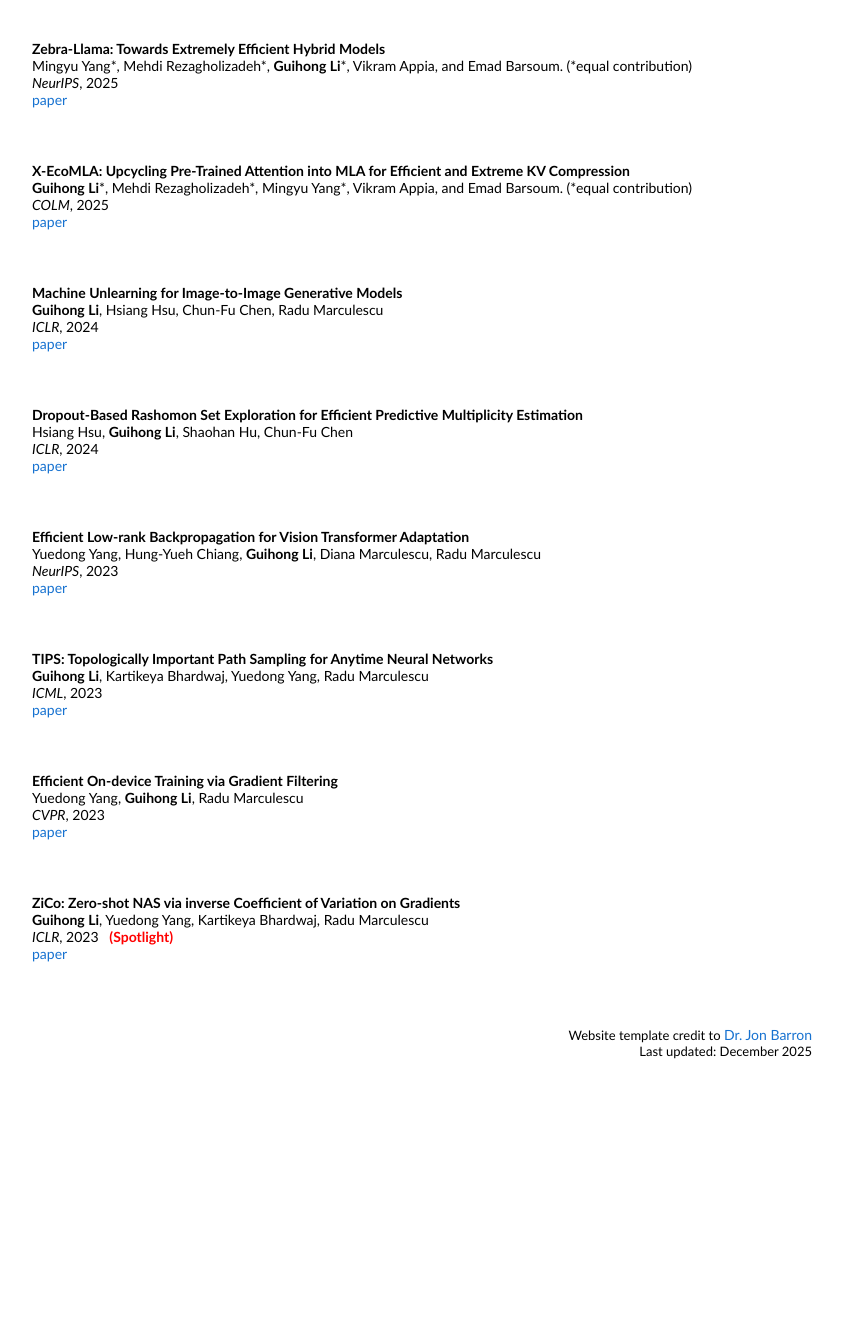
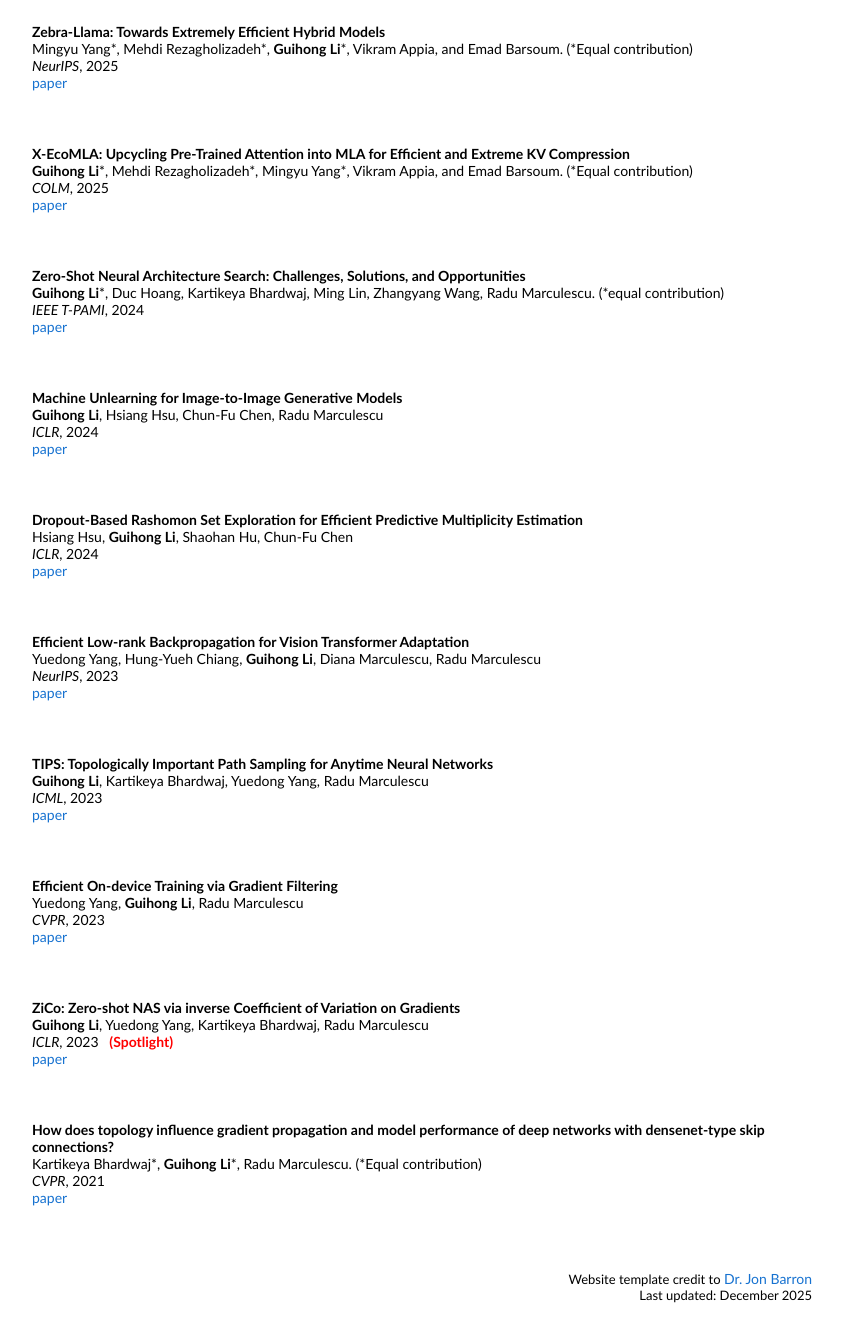
Before and after one commit to LiGuihong/LiGuihong.github.io, a plain HTML site: page index.html in a window 1280 px wide. Shown: the part 1413-2737 px from the top of the page, without its empty margins (228-1071 px from the left). Before the commit the page ends 2493 px from the top, so only its background shows below. Drawn offline with Linux system fonts and the light colour scheme; some icons are missing.

Commit message:
update PAPER

```diff
--- a/index.html
+++ b/index.html
@@ -43,7 +43,7 @@
                 <name>Guihong Li</name>
               </p>
               <p>
-                I'm a MTS (Member of Technical Staff) at <a href="https://www.amd.com/">AMD</a> where I focus on efficient AI system design. Before joining AMD, I obtained my Ph.D. degree from <a href="https://www.utexas.edu/">UT Austin</a> in May 2024 and Bachelor's degree from Beijing University of Posts and Telecommunications (BUPT) in June 2018.
+                I'm a MTS (Member of Technical Staff) at <a href="https://www.amd.com/">AMD</a> where I focus on efficient AI system design. Before joining AMD, I obtained my Ph.D. degree from <a href="https://www.utexas.edu/">UT Austin</a> in May 2024.
               </p>
               <p>
                 My current research interests include:
@@ -158,7 +158,7 @@
             <td style="padding:20px;width:100%;vertical-align:middle">
               <papertitle>Zebra-Llama: Towards Extremely Efficient Hybrid Models</papertitle>
               <br>
-              Mingyu Yang*, Mehdi Rezagholizadeh*, <b>Guihong Li</b>*, Vikram Appia, and Emad Barsoum. (*equal contribution)
+              Mingyu Yang*, Mehdi Rezagholizadeh*, <b>Guihong Li</b>*, Vikram Appia, and Emad Barsoum. (*Equal contribution)
               <br>
               <em>NeurIPS</em>, 2025
               <br>
@@ -171,11 +171,24 @@
             <td style="padding:20px;width:100%;vertical-align:middle">
               <papertitle>X-EcoMLA: Upcycling Pre-Trained Attention into MLA for Efficient and Extreme KV Compression</papertitle>
               <br>
-              <b>Guihong Li</b>*, Mehdi Rezagholizadeh*, Mingyu Yang*, Vikram Appia, and Emad Barsoum. (*equal contribution)
+              <b>Guihong Li</b>*, Mehdi Rezagholizadeh*, Mingyu Yang*, Vikram Appia, and Emad Barsoum. (*Equal contribution)
               <br>
               <em>COLM</em>, 2025
               <br>
               <a href="https://openreview.net/pdf?id=CPJ9EAeYfd">paper</a>
+              <p></p>
+            </td>
+          </tr>
+
+          <tr>
+            <td style="padding:20px;width:100%;vertical-align:middle">
+              <papertitle>Zero-Shot Neural Architecture Search: Challenges, Solutions, and Opportunities</papertitle>
+              <br>
+              <b>Guihong Li</b>*, Duc Hoang, Kartikeya Bhardwaj, Ming Lin, Zhangyang Wang, Radu Marculescu. (*equal contribution)
+              <br>
+              <em>IEEE T-PAMI</em>, 2024
+              <br>
+              <a href="https://arxiv.org/pdf/2307.01998">paper</a>
               <p></p>
             </td>
           </tr>
@@ -258,6 +271,19 @@
             </td>
           </tr>
 
+          <tr>
+            <td style="padding:20px;width:100%;vertical-align:middle">
+              <papertitle>How does topology influence gradient propagation and model performance of deep networks with densenet-type skip connections?</papertitle>
+              <br>
+              Kartikeya Bhardwaj*, <b>Guihong Li</b>*, Radu Marculescu. (*Equal contribution)
+              <br>
+              <em>CVPR</em>, 2021
+              <br>
+              <a href="https://openaccess.thecvf.com/content/CVPR2021/papers/Bhardwaj_How_Does_Topology_Influence_Gradient_Propagation_and_Model_Performance_of_CVPR_2021_paper.pdf">paper</a>
+              <p></p>
+            </td>
+          </tr>
+
         </tbody></table>
         <table style="width:100%;border:0px;border-spacing:0px;border-collapse:separate;margin-right:auto;margin-left:auto;"><tbody>
           <tr>
```
